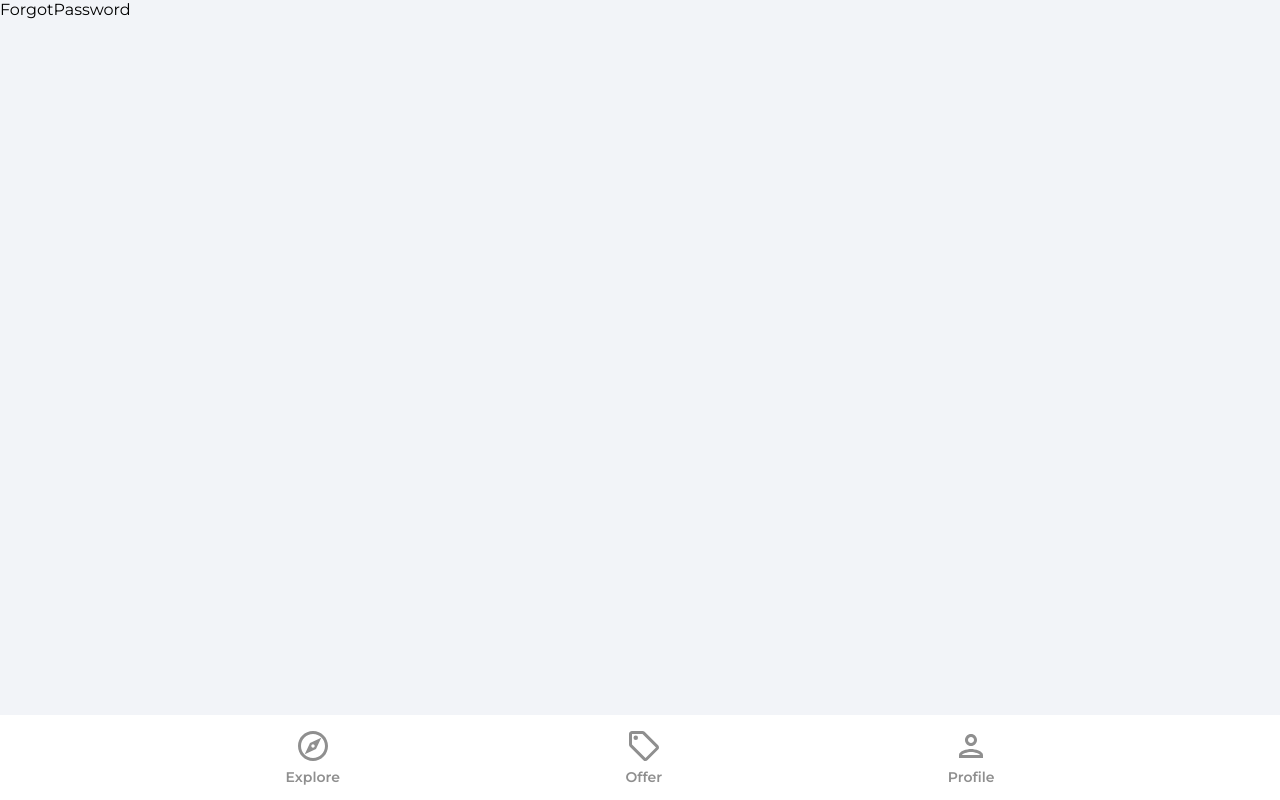
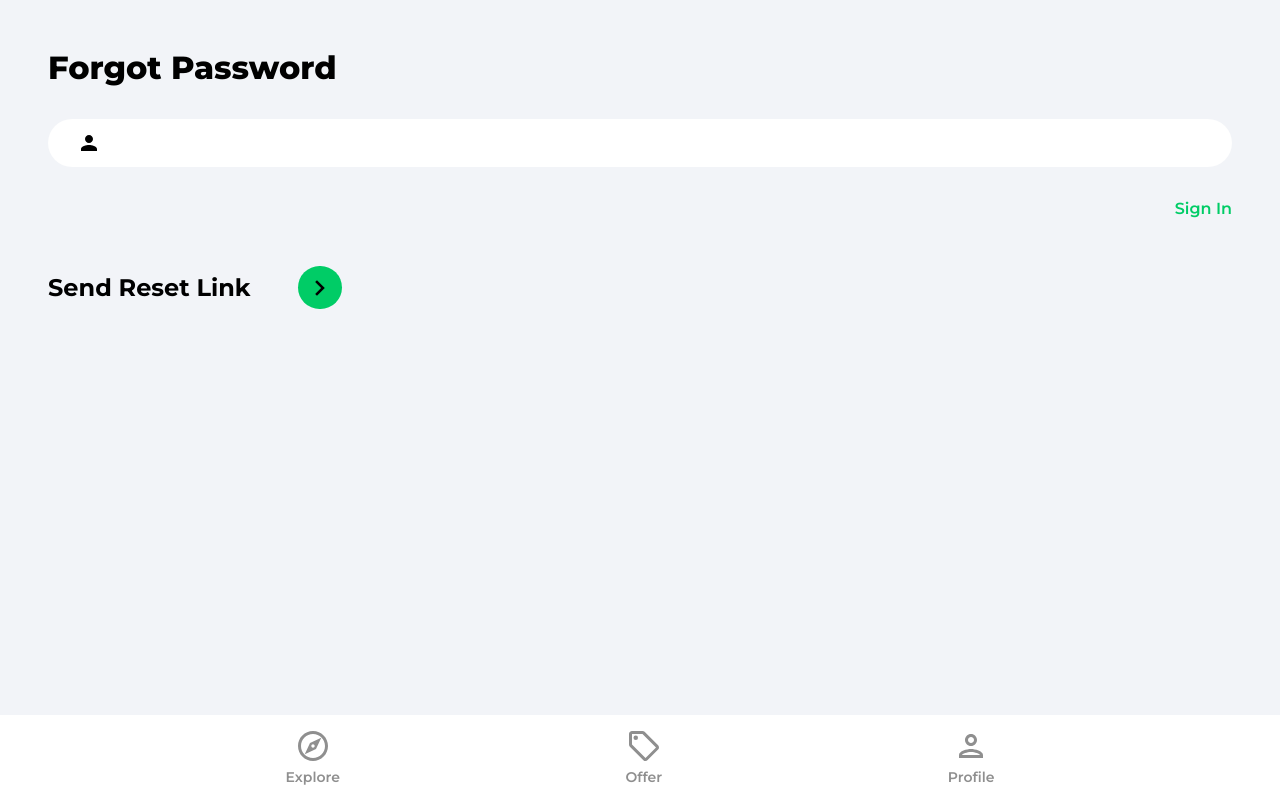
Before and after one commit to Quarcoo-arc/house-marketplace-app, a React (Create React App) app: page /forgot-password in a window 1280 px wide. Built offline with nearby package versions, Linux system fonts and the light colour scheme.

Commit message:
password reset functionality added

```diff
--- a/src/index.css
+++ b/src/index.css
@@ -251,8 +251,8 @@
   display: flex;
   justify-content: center;
   align-items: center;
-  width: 3rem;
-  height: 3rem;
+  width: 2.7rem;
+  height: 2.7rem;
   background-color: #00cc66;
   border-radius: 50%;
 }
--- a/src/pages/ForgotPassword.jsx
+++ b/src/pages/ForgotPassword.jsx
@@ -1,5 +1,56 @@
+import { getAuth, sendPasswordResetEmail } from "firebase/auth";
+import { useState } from "react";
+import { Link } from "react-router-dom";
+import { toast } from "react-toastify";
+import { ReactComponent as ArrowRightIcon } from "../assets/svg/keyboardArrowRightIcon.svg";
+
 const ForgotPassword = () => {
-  return <div>ForgotPassword</div>;
+  const [email, setEmail] = useState("");
+
+  const onChange = (event) => {
+    setEmail(event.target.value);
+  };
+
+  const onSubmit = async (event) => {
+    event.preventDefault();
+    try {
+      const auth = getAuth();
+      await sendPasswordResetEmail(auth, email);
+      toast.success("Email was sent");
+    } catch (error) {
+      toast.error("Could not send reset email");
+    }
+  };
+
+  return (
+    <div className="pageContainer">
+      <header>
+        <p className="pageHeader">Forgot Password</p>
+      </header>
+
+      <main>
+        <form onSubmit={onSubmit}>
+          <input
+            type="email"
+            value={email}
+            id="email"
+            className="emailInput"
+            onChange={onChange}
+          />
+          <Link className="forgotPasswordLink" to="/sign-in">
+            Sign In
+          </Link>
+
+          <div className="signInBar">
+            <div className="signInText">Send Reset Link</div>
+            <button className="signInButton">
+              <ArrowRightIcon fill="#fffff" width="34px" height="34px" />
+            </button>
+          </div>
+        </form>
+      </main>
+    </div>
+  );
 };
 
 export default ForgotPassword;
```
